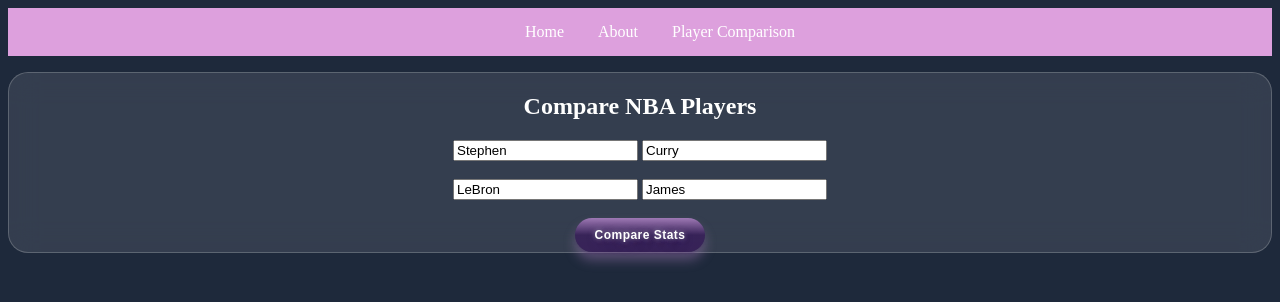
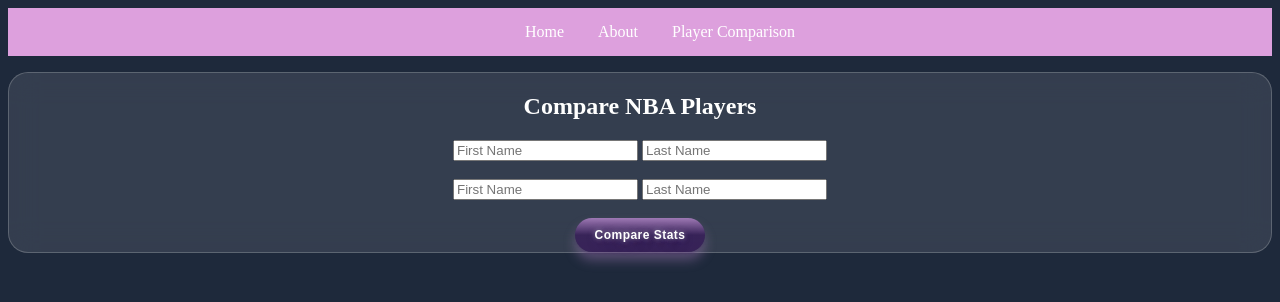
Before and after one commit to AmariVashon/INST377-Final, a website: page public/compare.html in a window 1280 px wide. Drawn offline with nearby package versions, Linux system fonts and the light colour scheme.

Commit message:
Updated comparison text fields to include placeholders. Removed default values from text fields that were used for debugging

```diff
--- a/public/compare.html
+++ b/public/compare.html
@@ -21,13 +21,13 @@
             <h2>Compare NBA Players</h2>
             </div>
             <div>
-                <input type="text" id="fn1" value="Stephen">
-                <input type="text" id="ln1" value="Curry">
+                <input type="text" id="fn1" placeholder="First Name">
+                <input type="text" id="ln1" placeholder="Last Name">
             </div>
             <br>
             <div>
-                <input type="text" id="fn2" value="LeBron">
-                <input type="text" id="ln2" value="James">
+                <input type="text" id="fn2" placeholder="First Name">
+                <input type="text" id="ln2" placeholder="Last Name">
             </div>
 
             <br>
```
